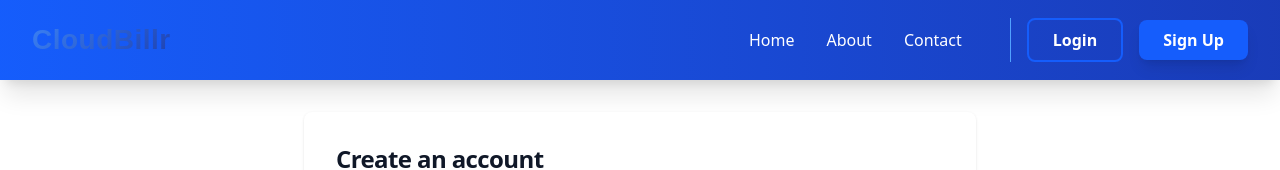
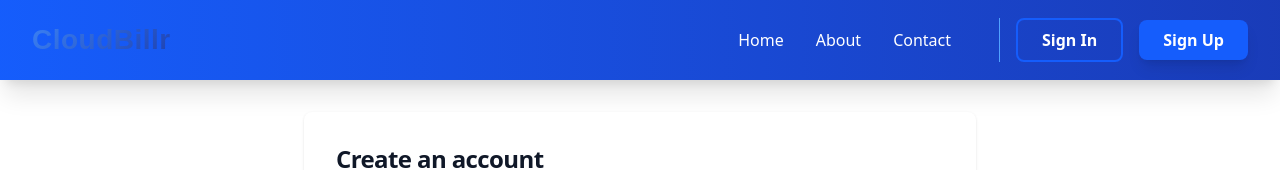
Before and after one commit to hiTanmay-beep/CloudBillr, a Next.js app in the folder pro/: page /signup in a window 1280 px wide. Shown: the top 170 px of the page. Built offline with nearby package versions, Linux system fonts and the light colour scheme; no server answers.

Commit message:
replace the color of mobile view (login and signup page)

```diff
--- a/pro/src/app/navbar/Navbar.tsx
+++ b/pro/src/app/navbar/Navbar.tsx
@@ -51,7 +51,7 @@ export default function Navbar() {
 
   // Redirect logged-in users away from public pages
   useEffect(() => {
-    if (mounted && !loading && isLoggedIn && ['/', '/about', '/contact', '/login', '/signup'].includes(pathname)) {
+    if (mounted && !loading && isLoggedIn && ['/', '/about', '/contact', '/signin', '/signup'].includes(pathname)) {
       router.push('/dashboard');
     }
   }, [isLoggedIn, pathname, router, loading, mounted]);
@@ -124,10 +124,10 @@ export default function Navbar() {
                 </Link>
                 <div className="flex items-center space-x-4 ml-4 pl-4 border-l border-blue-400">
                   <Link
-                    href="/login"
+                    href="/signin"
                     className="px-6 py-2 text-white border-2 border-blue-600 rounded-lg hover:bg-blue-800 hover:to-blue-800 font-semibold transition-all duration-300"
                   >
-                    Login
+                    Sign In
                   </Link>
                   <Link
                     href="/signup"
@@ -223,15 +223,15 @@ export default function Navbar() {
                 </Link>
                 <div className="border-t border-blue-500 pt-3 mt-3 space-y-2">
                   <Link
-                    href="/login"
-                    className="block px-4 py-2 text-white border-2 border-white rounded font-semibold text-center hover:bg-white hover:text-blue-600 transition-all duration-300"
+                    href="/signin"
+                    className="block px-4 py-2 text-white border-2 border-blue-600 rounded font-semibold text-center hover:bg-blue-800 hover:text-blue-900 transition-all duration-300"
                     onClick={() => setMobileMenuOpen(false)}
                   >
-                    Login
+                    Sign In
                   </Link>
                   <Link
                     href="/signup"
-                    className="block px-4 py-2 bg-white text-blue-600 rounded font-semibold text-center hover:bg-blue-50 transition-all duration-300"
+                    className="block px-4 py-2 bg-blue-600 text-white rounded font-semibold text-center hover:bg-blue-400 transition-all duration-300"
                     onClick={() => setMobileMenuOpen(false)}
                   >
                     Sign Up
--- a/pro/src/app/signup/page.tsx
+++ b/pro/src/app/signup/page.tsx
@@ -485,7 +485,7 @@ export default function SignupPage() {
               <p className="text-sm font-light text-gray-500 dark:text-gray-400">
                 Already have an account?{' '}
                 <a
-                  href="/login"
+                  href="/signin"
                   className="font-medium text-blue-600 hover:underline dark:text-blue-500"
                 >
                   Login here
```
Also changed, not shown: pro/src/app/api/auth/signin/route.ts (renamed from pro/src/app/api/auth/login/route.ts), pro/src/app/signin/page.tsx (renamed from pro/src/app/login/page.tsx).
